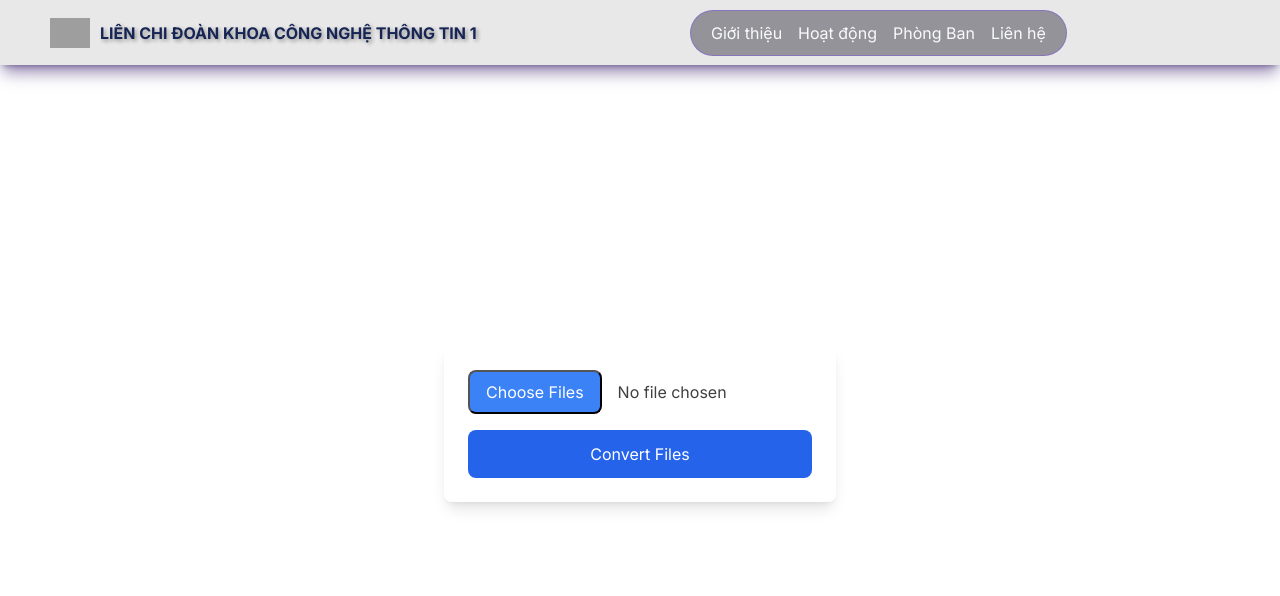
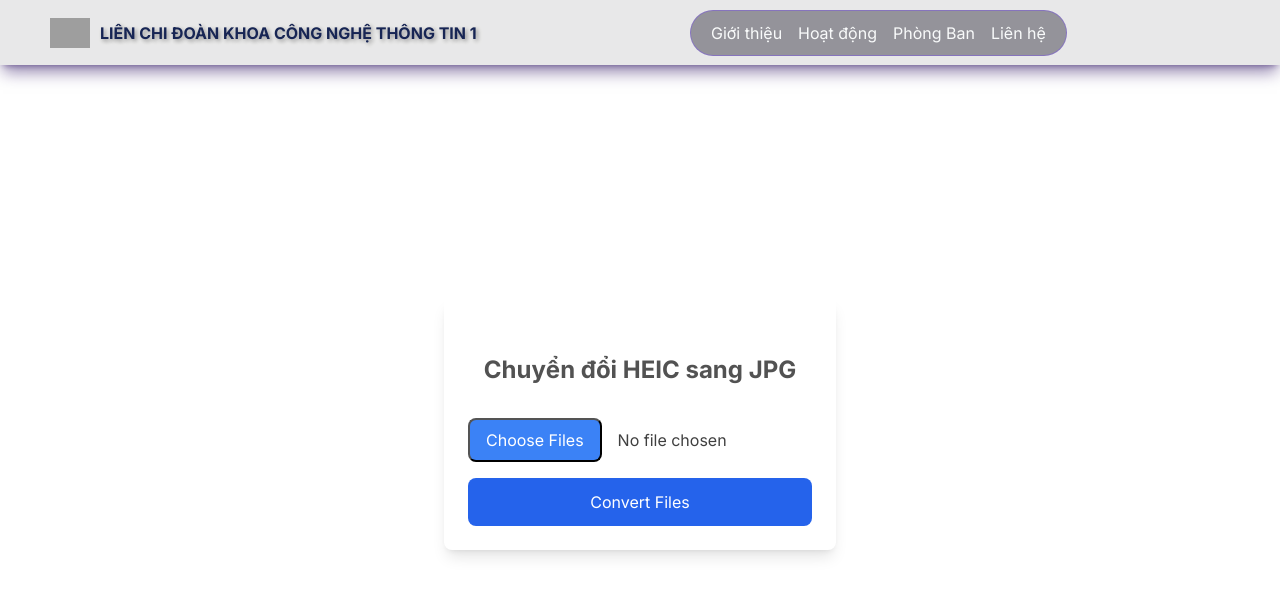
Before and after one commit to Dungha125/itis_portfolio, a Next.js app: page /Tools in a window 1280 px wide. Shown: the top 596 px of the page. Built offline with nearby package versions, Linux system fonts and the light colour scheme; grey boxes are pictures that could not be loaded; what tw-elements would draw is missing.

Commit message:
update page Tools

```diff
--- a/components/main/ToolsMain/ConvertHeic.tsx
+++ b/components/main/ToolsMain/ConvertHeic.tsx
@@ -91,6 +91,9 @@ const ConvertPage = () => {
 
   return (
     <div className="mt-12 text-neutral-700 p-6 rounded-lg shadow-lg max-w-3xl mx-auto">
+      <span className='w-full font-bold text-neutral-600 text-center'>
+        <h1 className='text-2xl my-[2rem]'>Chuyển đổi HEIC sang JPG</h1>
+      </span>
       <div className="mb-4">
         <input
           type="file"
```
